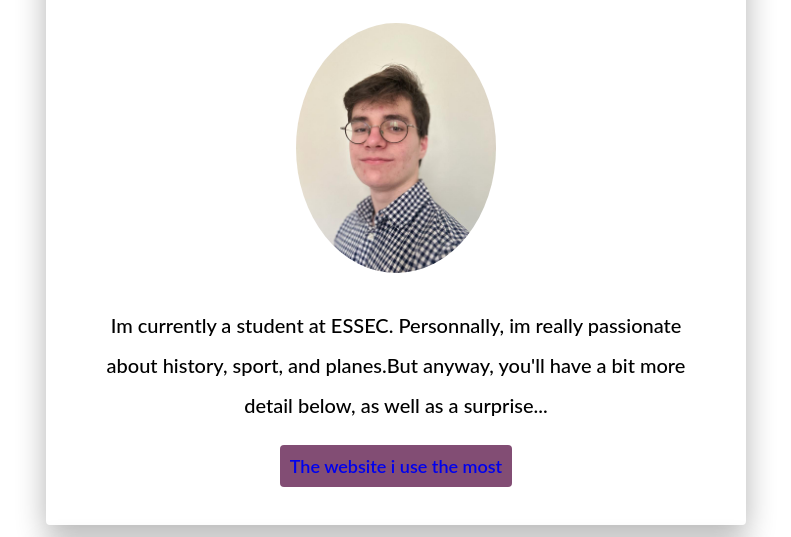
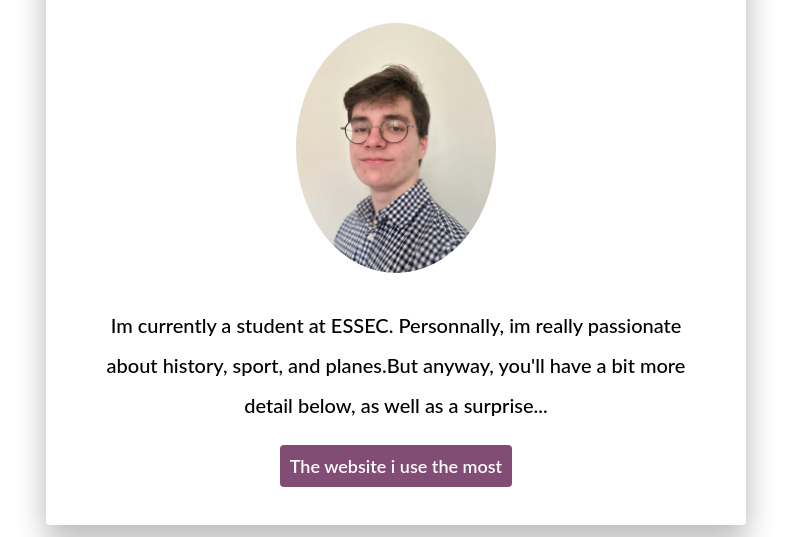
Before and after one commit to burd2/mon_profil, a plain HTML site: page index.html in a window 1280 px wide. Shown: the part 191-728 px from the top of the page, without its empty margins (244-1035 px from the left). Drawn offline with Linux system fonts and the light colour scheme.

Commit message:
Update style.css

```diff
--- a/style.css
+++ b/style.css
@@ -30,7 +30,7 @@ text-justify: center;
 }
 
 a {
-	color: withe;
+	color: white;
 text-decoration: none;
 font-weight: 600;
 font-size: 18px;
@@ -38,7 +38,7 @@ font-size: 18px;
 
 a:visited {
 	text-decoration: none;
-	color: withe;
+	color: white;
 }
 
 /*Custom design */
@@ -66,7 +66,7 @@ a:visited {
 }
 
 .card-grey {
-background-color: withe;
+background-color: white;
 padding: 40px;
 box-shadow: 0px 10px 30px rgba(0, 0, 0, 0.3);
 border-radius: 4px;
@@ -81,14 +81,14 @@ text-align: center;
 }
 
 .btn-blue {
-	color: withe;
+	color: white;
 	background: #824D74;
 	padding: 10px;
 	border-radius: 4px;
 }
 
 .btn-blue:hover {
-	color: withe;
+	color: white;
 	background: #5755FE;
 }
 
```
